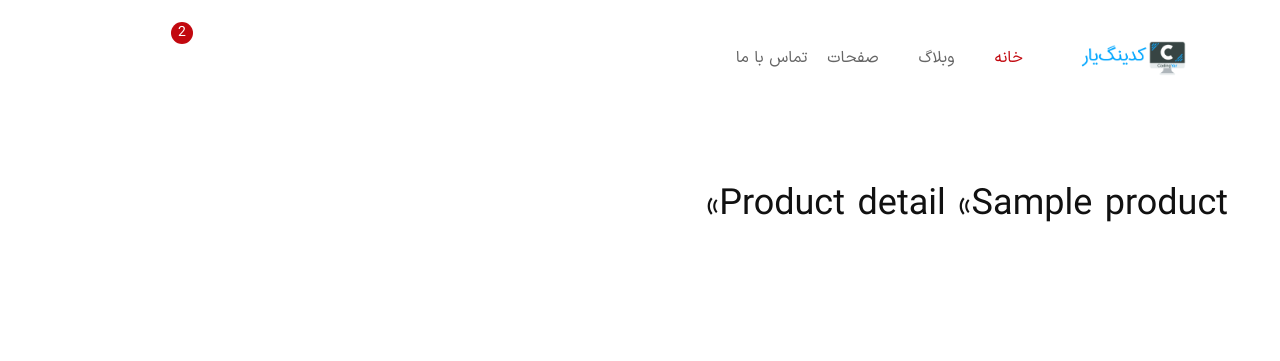
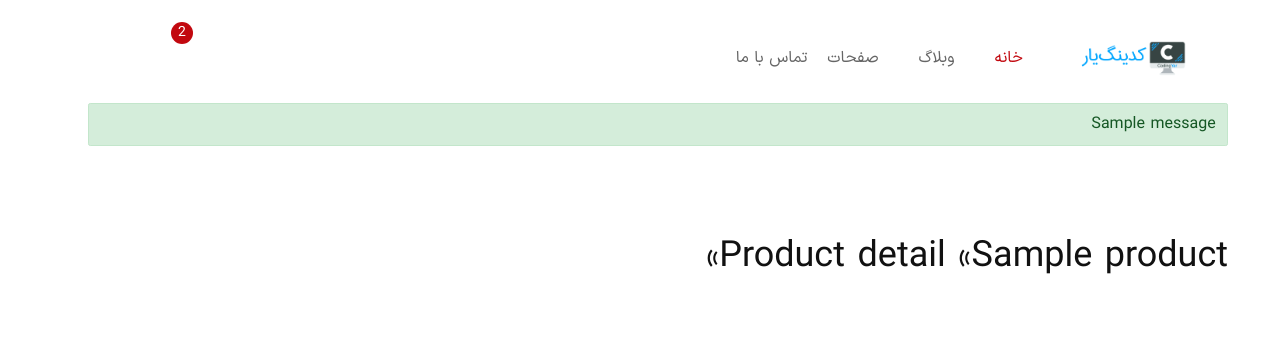
Before and after one commit to AliBKT/Django_online_shop, a Django app: page /products/1/ in a window 1280 px wide. Shown: the top 361 px of the page. Run offline with Django 4.2, Linux system fonts and the light colour scheme; tables that the repository leaves empty hold one stand-in row (values such as "Sample post"); one stand-in notice (Sample message) is shown; parts of the project's set-up code (start-up, migrations or seed data) failed here and were passed over; some libraries are stand-ins or nearby versions; some web fonts are replaced.

Commit message:
Add messages to project

```diff
--- a/config/settings.py
+++ b/config/settings.py
@@ -10,6 +10,7 @@ For the full list of settings and their values, see
 https://docs.djangoproject.com/en/4.0/ref/settings/
 """
 
+from django.contrib.messages import constants
 from pathlib import Path
 from environs import Env
 import os
@@ -196,3 +197,8 @@ EMAIL_BACKEND = 'django.core.mail.backends.console.EmailBackend'
 # EMAIL_PORT = 587
 # EMAIL_HOST_USER = "youremail@yourdomain.com"
 # EMAIL_HOST_PASSWORD = "your_password"
+
+# For django messages tags
+MESSAGE_TAGS = {
+    constants.ERROR : 'danger'
+}
--- a/products/views.py
+++ b/products/views.py
@@ -1,11 +1,12 @@
 # Import from django library
-from abc import ABC
 
 from django.shortcuts import render
 from django.views import generic
 from django.shortcuts import get_object_or_404
 from django.contrib.auth.decorators import login_required
 from django.contrib.auth.mixins import LoginRequiredMixin, UserPassesTestMixin
+from django.contrib import messages
+from django.utils.translation import gettext_lazy as _
 
 # Import from my files
 from .forms import CommentForm
@@ -41,6 +42,11 @@ class CommentCreateView(generic.CreateView):
         object_to_db.author = self.request.user
         object_to_db.active = check_comment(object_to_db.body)
 
+        if object_to_db.active == False :
+            messages.error(self.request, _('Your comment have inappropriate words'))
+        else :
+            messages.success(self.request, _('Your comment has been registered successfully'))
+
         product_id = int(self.kwargs['product_id'])
         product = get_object_or_404(Product, id=product_id)
 
--- a/templates/_base.html
+++ b/templates/_base.html
@@ -115,6 +115,19 @@
                 </div>
             </header>
     <!-- Header End -->
+
+    {% if messages %}
+
+        <div class="container">
+
+            {% for message in messages %}
+                <div class="alert alert-{{message.tags}}" >{{ message }}</div>
+            {% endfor %}
+
+        </div>
+
+    {% endif %}
+
     {% block content %}
     {% endblock content %}
     <!-- Bootstrap JS -->
```
Also changed, not shown: products/locale/fa/LC_MESSAGES/django.po, 1 other file.
